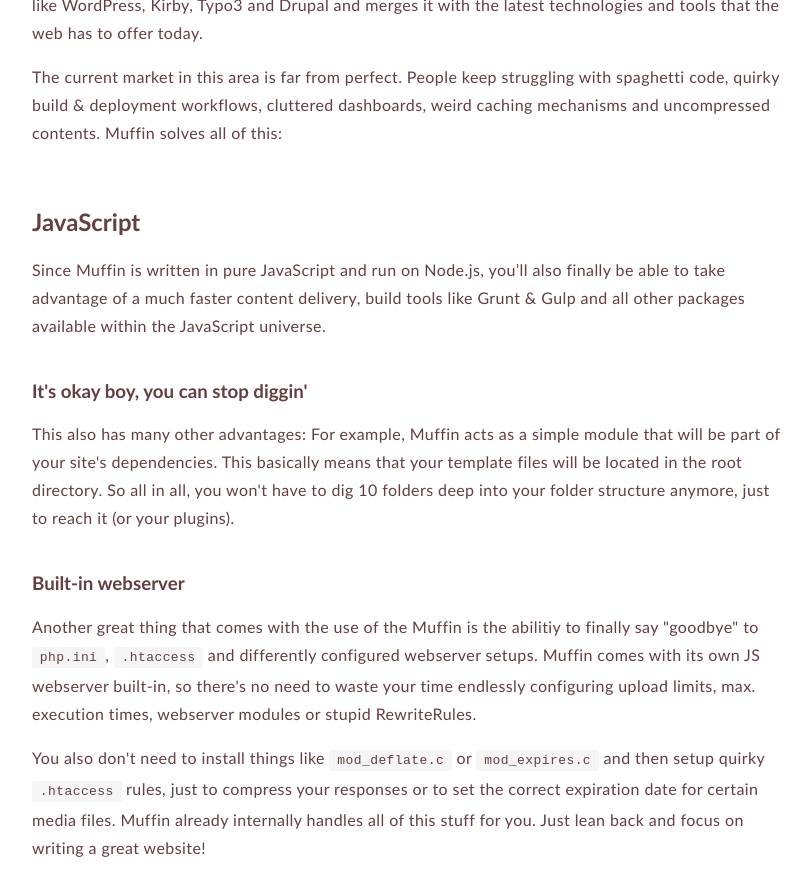
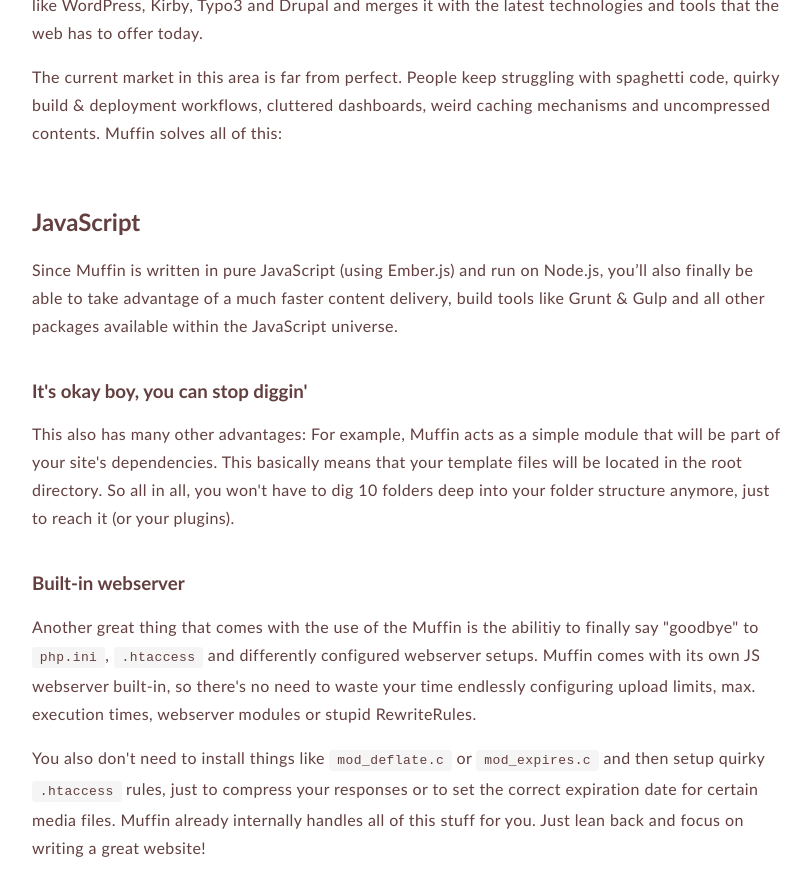
Before and after one commit to leo/muffin.github.io, a Jekyll site: the page built from index.html, in a window 1280 px wide and 900 px high, scrolled down 1108 px. Shown: the top 896 px of the window, without its empty margins (233-1044 px from the left). Built offline with Jekyll 4.4.1, drawn with Linux system fonts in a browser that asks for light colours; comment, search, counter and statistics services are not loaded.

Commit message:
Mention Ember.js

```diff
--- a/index.html
+++ b/index.html
@@ -33,7 +33,7 @@
       <p>The current market in this area is far from perfect. People keep struggling with spaghetti code, quirky build &amp; deployment workflows, cluttered dashboards, weird caching mechanisms and uncompressed contents. Muffin solves all of this:</p>
 
       <h2>JavaScript</h2>
-      <p>Since Muffin is written in pure JavaScript and run on Node.js, you’ll also finally be able to take advantage of a much faster content delivery, build tools like Grunt &amp; Gulp and all other packages available within the JavaScript universe.</p>
+      <p>Since Muffin is written in pure JavaScript (using Ember.js) and run on Node.js, you’ll also finally be able to take advantage of a much faster content delivery, build tools like Grunt &amp; Gulp and all other packages available within the JavaScript universe.</p>
 
       <h3>It's okay boy, you can stop diggin'</h3>
       <p>This also has many other advantages: For example, Muffin acts as a simple module that will be part of your site's dependencies. This basically means that your template files will be located in the root directory. So all in all, you won't have to dig 10 folders deep into your folder structure anymore, just to reach it (or your plugins).</p>
```
